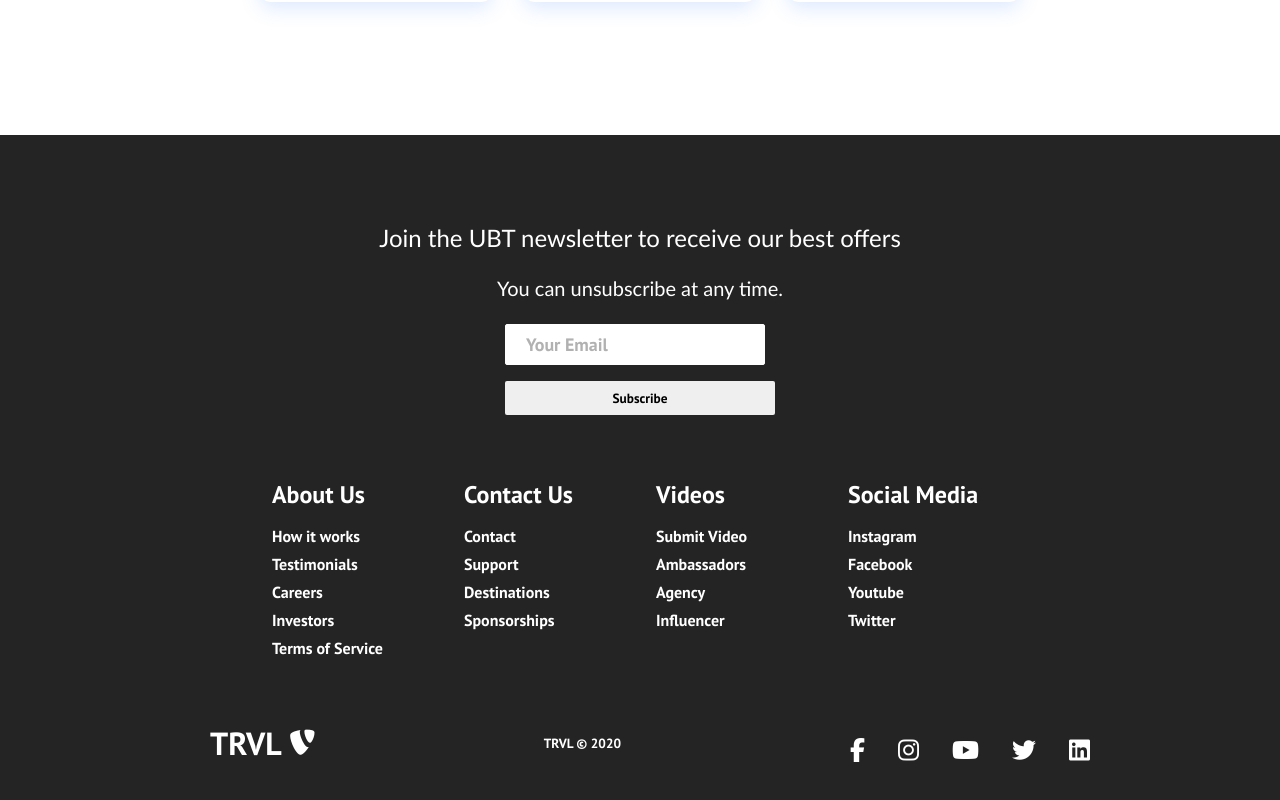
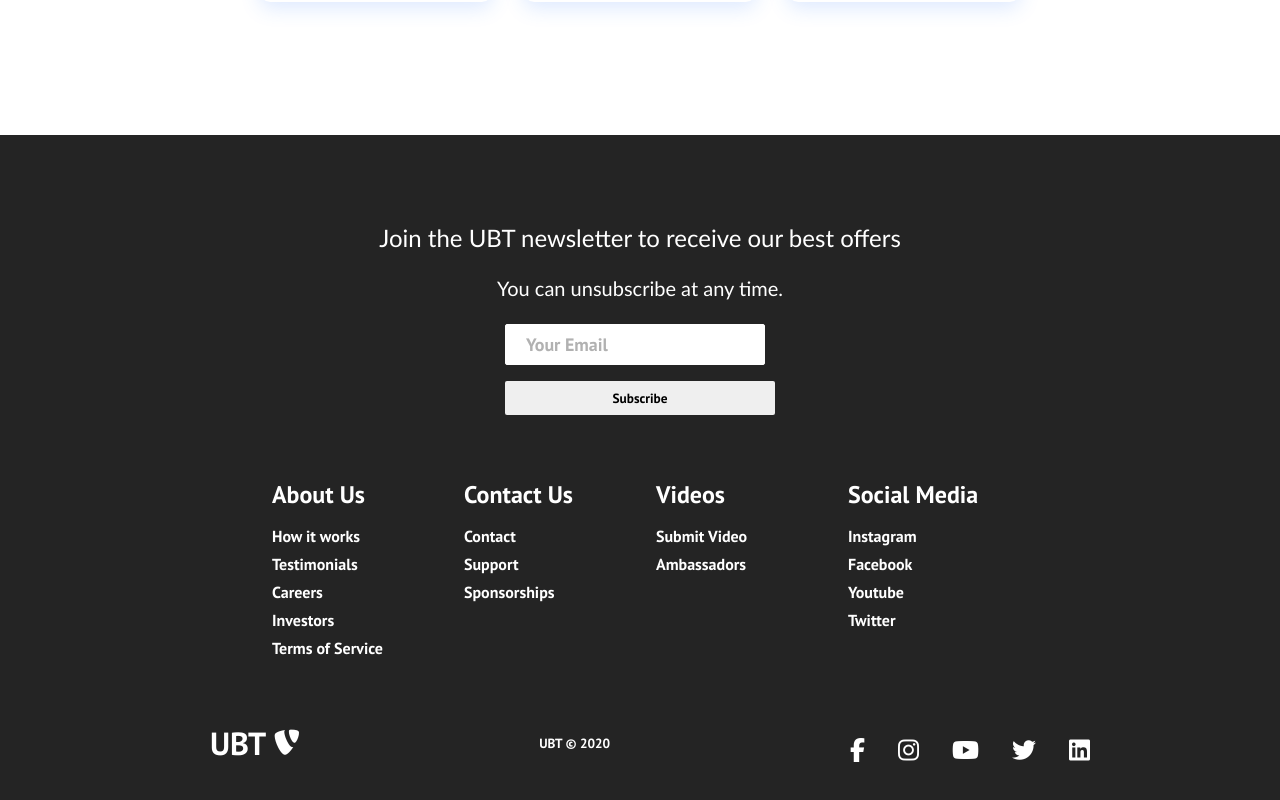
Before and after one commit to bleonaq/react-website-yt, a React (Create React App) app: page / in a window 1280 px wide. Shown: the part 1630-2430 px from the top of the page. Built offline with nearby package versions, Linux system fonts and the light colour scheme.

Commit message:
Update Footer.js

```diff
--- a/src/components/Footer.js
+++ b/src/components/Footer.js
@@ -39,7 +39,6 @@
             <h2>Contact Us</h2>
             <Link to='/'>Contact</Link>
             <Link to='/'>Support</Link>
-            <Link to='/'>Destinations</Link>
             <Link to='/'>Sponsorships</Link>
           </div>
         </div>
@@ -48,8 +47,6 @@
             <h2>Videos</h2>
             <Link to='/'>Submit Video</Link>
             <Link to='/'>Ambassadors</Link>
-            <Link to='/'>Agency</Link>
-            <Link to='/'>Influencer</Link>
           </div>
           <div class='footer-link-items'>
             <h2>Social Media</h2>
@@ -64,11 +61,11 @@
         <div class='social-media-wrap'>
           <div class='footer-logo'>
             <Link to='/' className='social-logo'>
-              TRVL
+              UBT
               <i class='fab fa-typo3' />
             </Link>
           </div>
-          <small class='website-rights'>TRVL © 2020</small>
+          <small class='website-rights'>UBT © 2020</small>
           <div class='social-icons'>
             <Link
               class='social-icon-link facebook'
```
